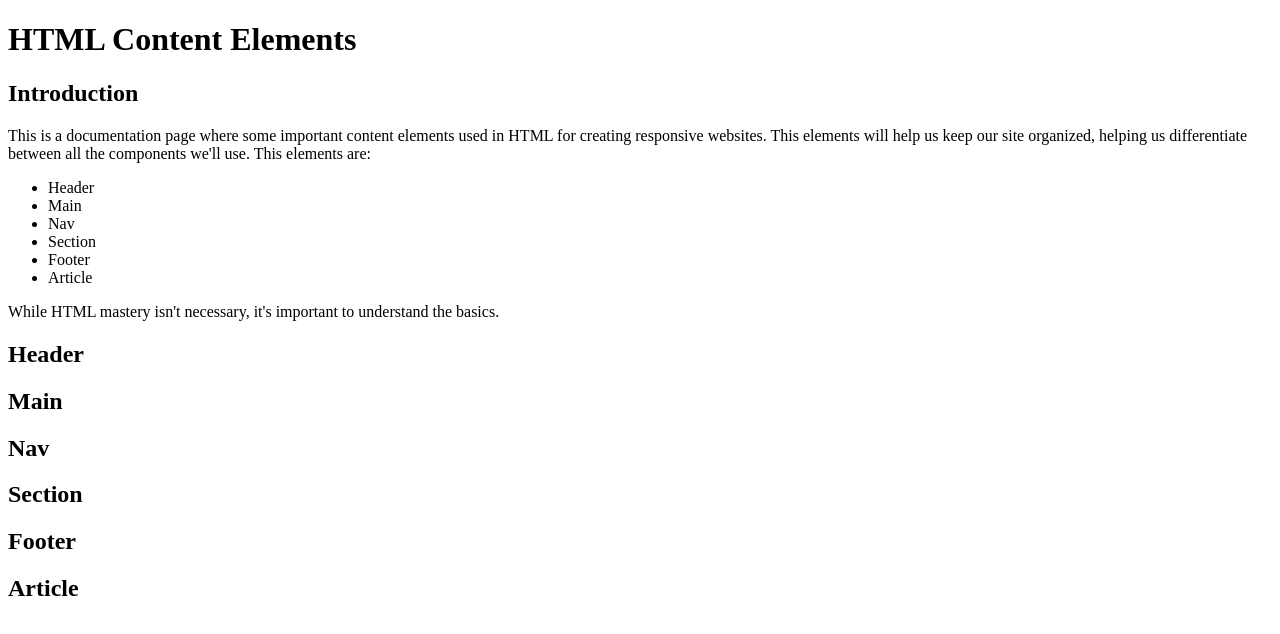
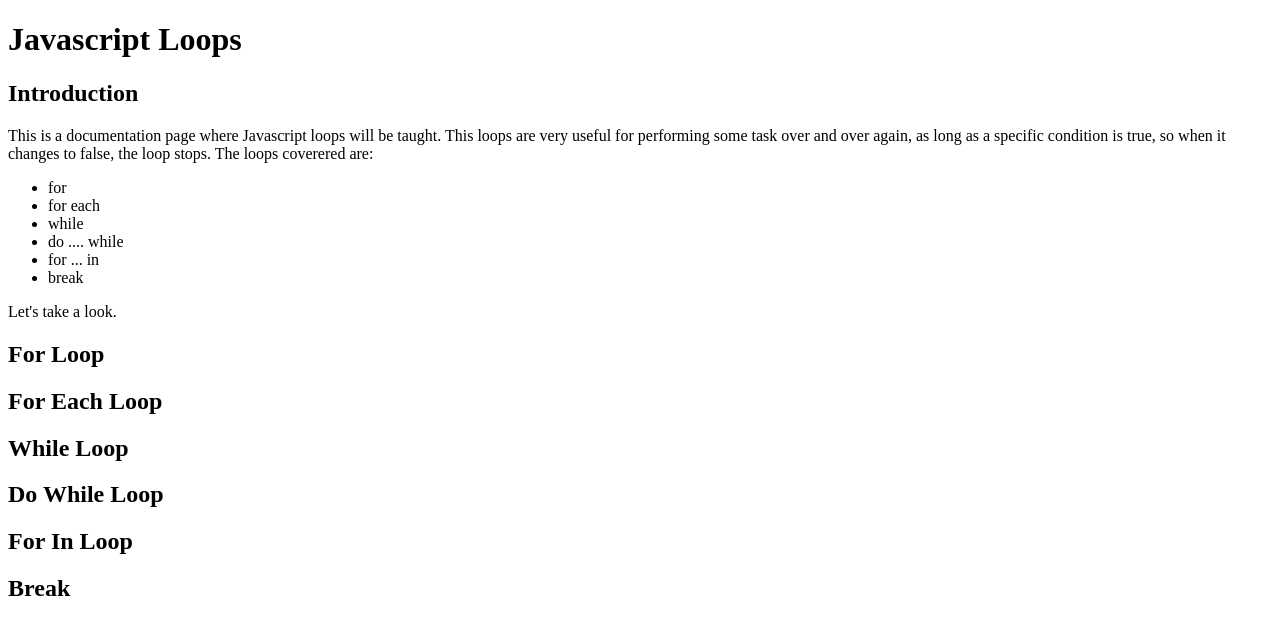
Before and after one commit to Oscsalven/FCC-Documentation-Page, a plain HTML site: page index.html in a window 1280 px wide. Drawn offline with Linux system fonts and the light colour scheme.

Commit message:
Fixed some stuff that will make the website better

```diff
--- a/index.html
+++ b/index.html
@@ -4,61 +4,63 @@
     <meta charset="UTF-8">
     <meta http-equiv="X-UA-Compatible" content="IE=edge">
     <meta name="viewport" content="width=device-width, initial-scale=1.0">
-    <title>HTML Content Elements</title>
+    <title>Javascript Loops</title>
 </head>
 <body>
     <header id="main-header">
-        <h1>HTML Content Elements</h1>
+        <h1>Javascript Loops</h1>
     </header>
     <main id="main-doc">
         <section id="introduction" class="main-section">
             <header>
                 <h2>Introduction</h2>
-                <p>
-                    This is a documentation page where some important content elements
-                    used in HTML for creating responsive websites. This elements will help
-                    us keep our site organized, helping us differentiate between all the components
-                    we'll use. This elements are:
-                </p>
+            </header>
+            <p>
+                This is a documentation page where Javascript loops will be taught. This loops
+                are very useful for performing some task over and over again, as long as
+                a specific condition is true, so when it changes to false, the loop stops. The loops coverered are:
                 <ul>
-                    <li>Header</li>
-                    <li>Main</li>
-                    <li>Nav</li>
-                    <li>Section</li>
-                    <li>Footer</li>
-                    <li>Article</li>
+                    <li>for</li>
+                    <li>for each</li>
+                    <li>while</li>
+                    <li>do .... while</li>
+                    <li>for ... in</li>
+                    <li>break</li>
                 </ul>
-                <p>While HTML mastery isn't necessary, it's important to understand the basics.</p>
+                Let's take a look.
+            </p>
+        </section>
+        <section id="for_loop" class="main-section">
+            <header>
+                <h2>For Loop</h2>
             </header>
         </section>
-        <section id="header" class="main-section">
+        <section id="for_each_loop" class="main-section">
             <header>
-                <h2>Header</h2>
+                <h2>For Each Loop</h2>
             </header>
         </section>
-        <section id="main" class="main-section">
+        <section id="while_loop" class="main-section">
             <header>
-                <h2>Main</h2>
+                <h2>While Loop</h2>
             </header>
         </section>
-        <section id="nav" class="main-section">
+        <section id="do_while_loop" class="main-section">
             <header>
-                <h2>Nav</h2>
+                <h2>Do While Loop</h2>
+            </header>
+            <p>
+
+            </p>
+        </section>
+        <section id="for_in_loop" class="main-section">
+            <header>
+                <h2>For In Loop</h2>
             </header>
         </section>
-        <section id="section" class="main-section">
+        <section id="break" class="main-section">
             <header>
-                <h2>Section</h2>
-            </header>
-        </section>
-        <section id="footer" class="main-section">
-            <header>
-                <h2>Footer</h2>
-            </header>
-        </section>
-        <section id="article" class="main-section">
-            <header>
-                <h2>Article</h2>
+                <h2>Break</h2>
             </header>
         </section>
     </main>
```
